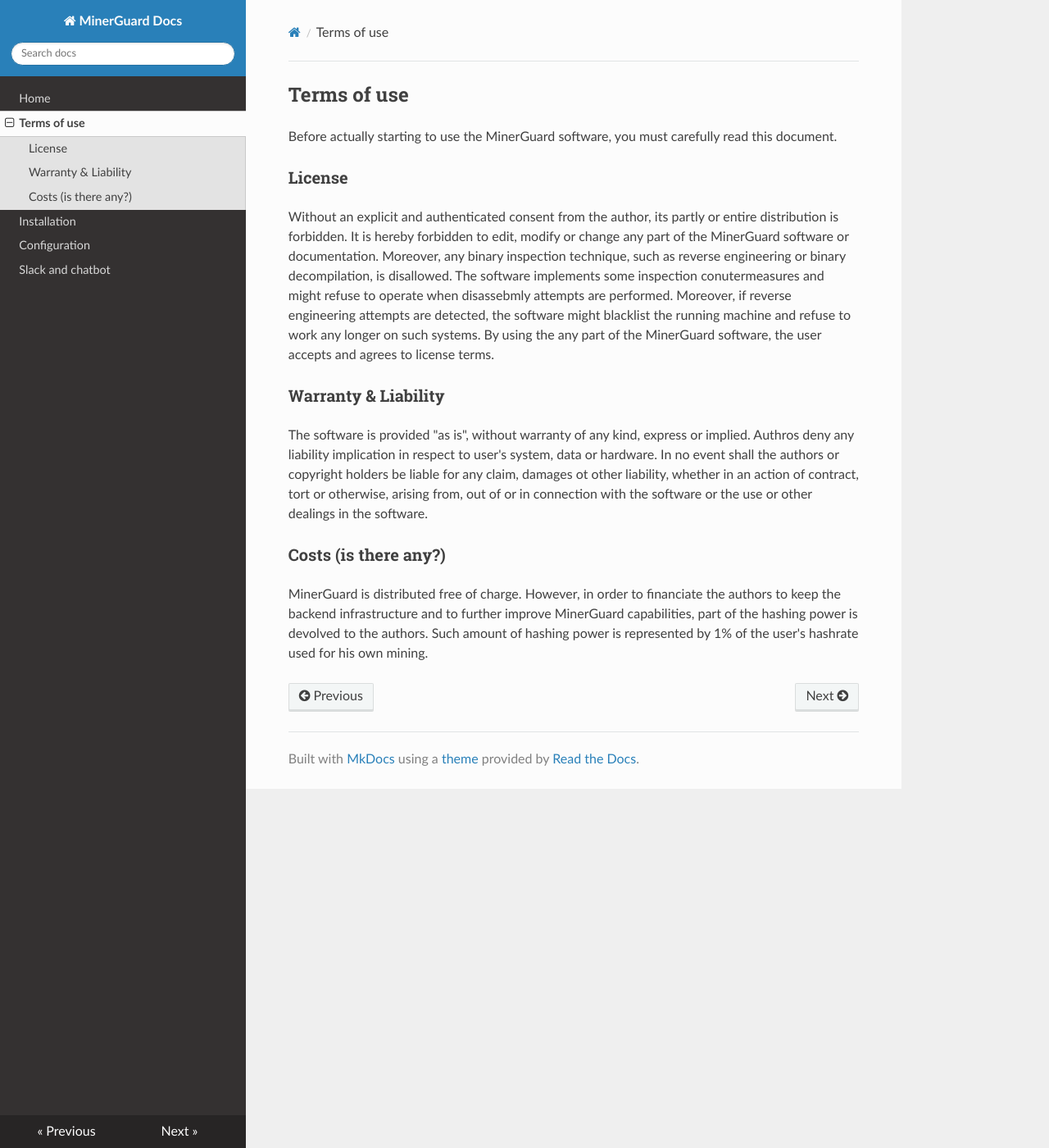
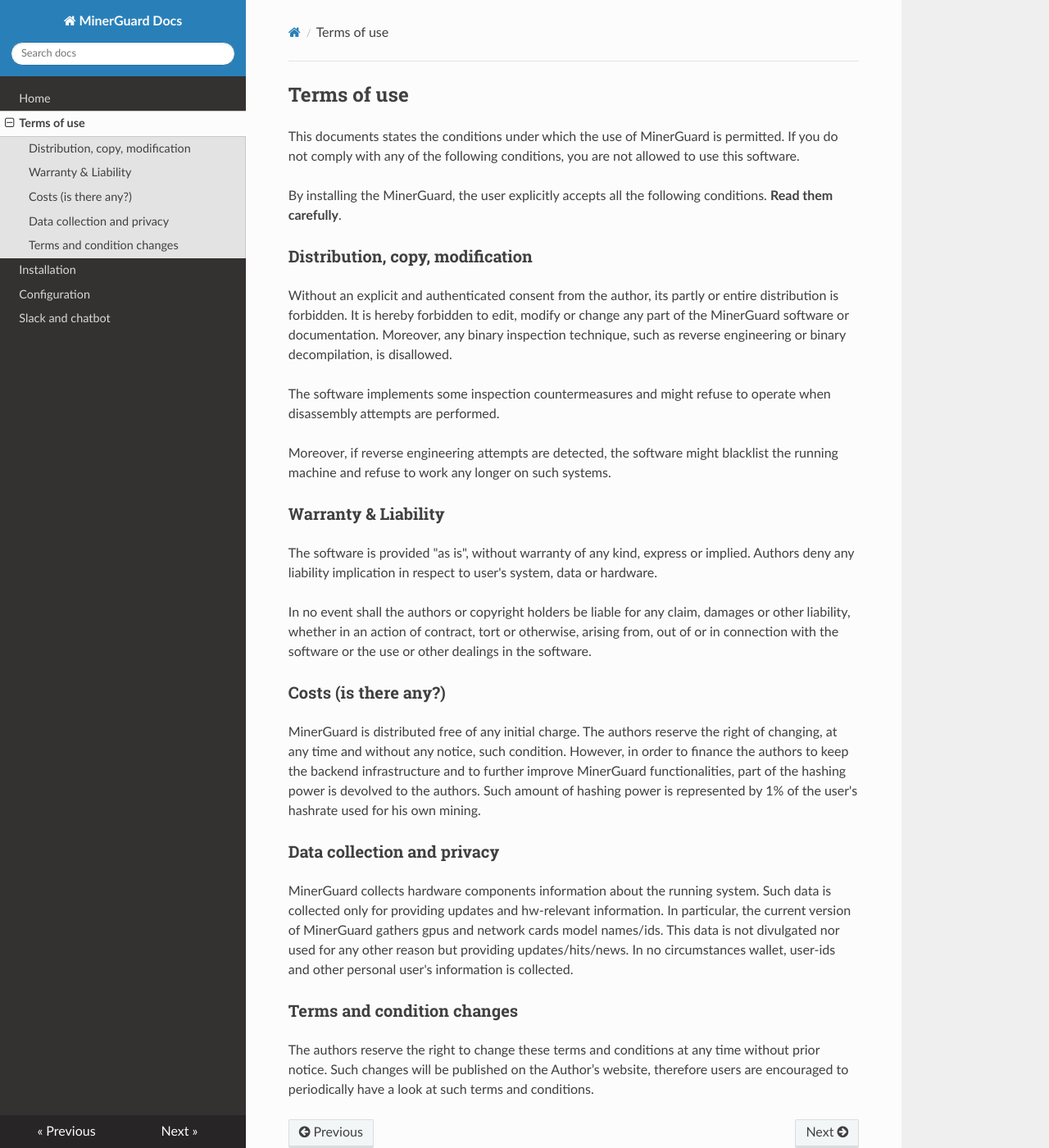
Before and after one commit to albertogeniola/MinerGuard, an MkDocs documentation site: the page built from docs/tos.md, in a window 1280 px wide and 1400 px high. Shown: the whole window at 82% size. Built offline with MkDocs 1.6.1, drawn with Linux system fonts in a browser that asks for light colours; nearby versions of some CDN libraries; old or Windows-style settings are respelled for this version of MkDocs.

Commit message:
updated tos

```diff
--- a/docs/tos.md
+++ b/docs/tos.md
@@ -1,20 +1,31 @@
 ## Terms of use
-Before actually starting to use the MinerGuard software, you must carefully read this document.
+This documents states the conditions under which the use of MinerGuard is permitted. If you do not comply with any of the following conditions, you are not allowed to use this software.
 
-### License
-Without an explicit and authenticated consent from the author, its partly or entire distribution is forbidden.
-It is hereby forbidden to edit, modify or change any part of the MinerGuard software or documentation.
-Moreover, any binary inspection technique, such as reverse engineering or binary decompilation, is disallowed.
-The software implements some inspection conutermeasures and might refuse to operate when disassebmly attempts are performed.
+By installing the MinerGuard, the user explicitly accepts all the following conditions. **Read them carefully**.
+
+
+### Distribution, copy, modification
+Without an explicit and authenticated consent from the author, its partly or entire distribution is forbidden. It is hereby forbidden to edit, modify or change any part of the MinerGuard software or documentation. Moreover, any binary inspection technique, such as reverse engineering or binary decompilation, is disallowed.
+
+The software implements some inspection countermeasures and might refuse to operate when disassembly attempts are performed.
+
 Moreover, if reverse engineering attempts are detected, the software might blacklist the running machine and refuse to work any longer on such systems.
-By using the any part of the MinerGuard software, the user accepts and agrees to license terms.
+
 
 ### Warranty & Liability
 The software is provided "as is", without warranty of any kind, express or implied.
-Authros deny any liability implication in respect to user's system, data or hardware.
-In no event shall the authors or copyright holders be liable for any claim, damages ot other liability, whether in an action of contract, tort or otherwise, arising from, out of or in connection with the software or the use or other dealings in the software.
+Authors deny any liability implication in respect to user's system, data or hardware.
+
+In no event shall the authors or copyright holders be liable for any claim, damages or other liability, whether in an action of contract, tort or otherwise, arising from, out of or in connection with the software or the use or other dealings in the software.
+
 
 ### Costs (is there any?)
-MinerGuard is distributed free of charge.
-However, in order to financiate the authors to keep the backend infrastructure and to further improve MinerGuard capabilities, part of the hashing power is devolved to the authors.
+MinerGuard is distributed free of any initial charge. The authors reserve the right of changing, at any time and without any notice, such condition.
+However, in order to finance the authors to keep the backend infrastructure and to further improve MinerGuard functionalities, part of the hashing power is devolved to the authors.
 Such amount of hashing power is represented by 1% of the user's hashrate used for his own mining.
+
+### Data collection and privacy
+MinerGuard collects hardware components information about the running system. Such data is collected only for providing updates and hw-relevant information. In particular, the current version of MinerGuard gathers gpus and network cards model names/ids. This data is not divulgated nor used for any other reason but providing updates/hits/news. In no circumstances wallet, user-ids and other personal user's information is collected.
+
+### Terms and condition changes
+The authors reserve the right to change these terms and conditions at any time without prior notice. Such changes will be published on the Author’s website, therefore users are encouraged to periodically have a look at such terms and conditions.
```
